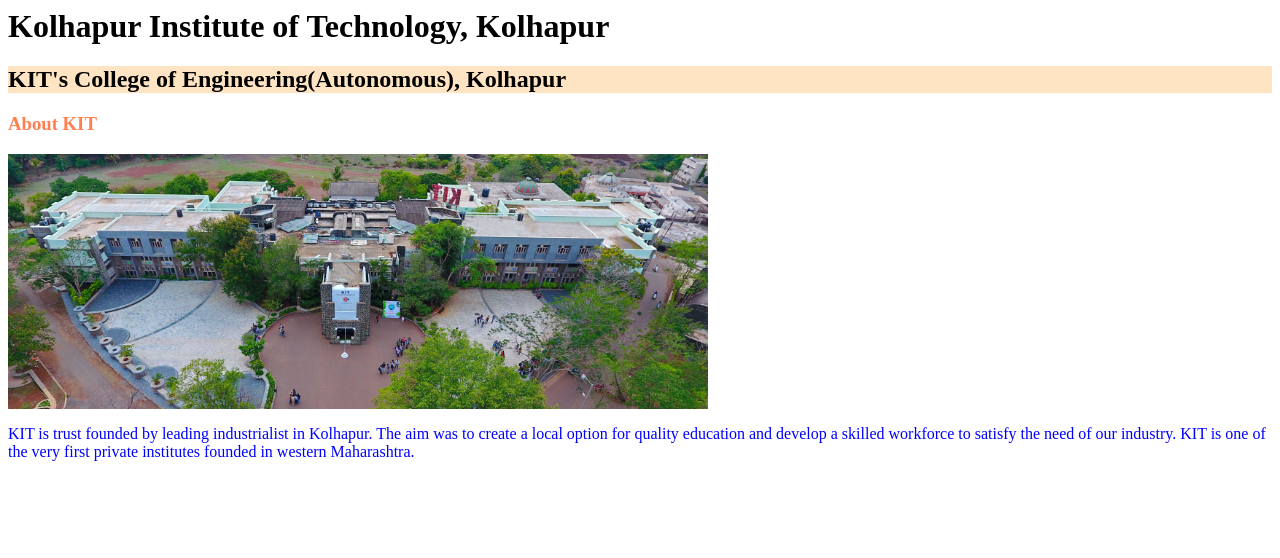
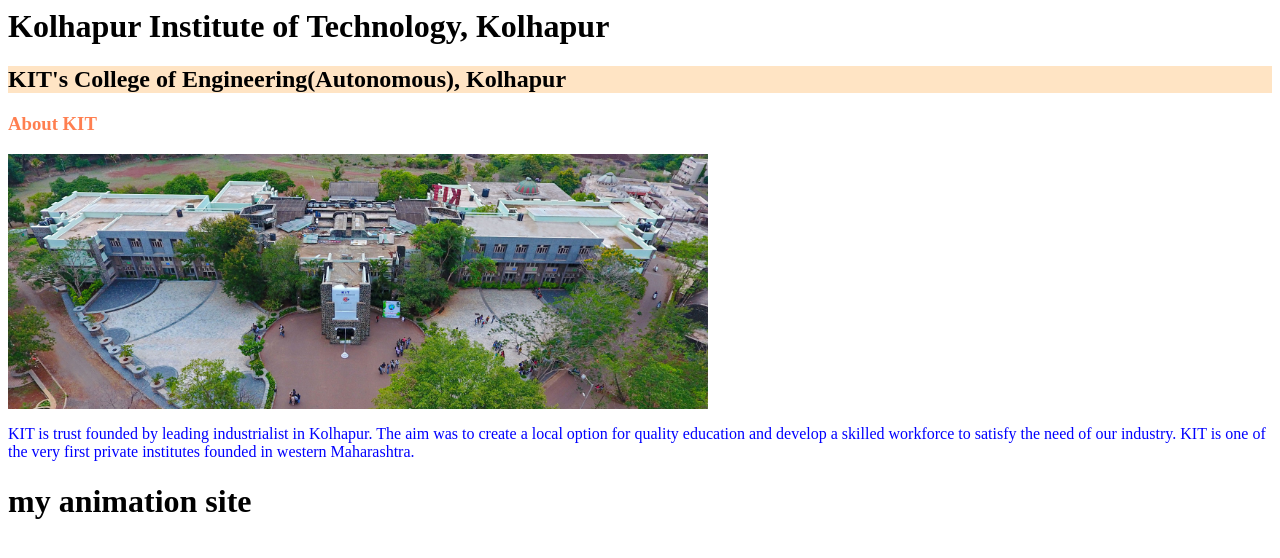
Before and after one commit to patilsameer/animation, a plain HTML site: page index.html in a window 1280 px wide. Drawn offline with Linux system fonts and the light colour scheme.

Commit message:
Update index.html

```diff
--- a/index.html
+++ b/index.html
@@ -7,5 +7,5 @@
     local option for quality education and develop a skilled workforce to satisfy the need of our industry.
     KIT is one of the very first private institutes founded in western Maharashtra.
   </P>
-
+<h1 href=> my animation site</h1>
   <script src="first.js"></script>
```
